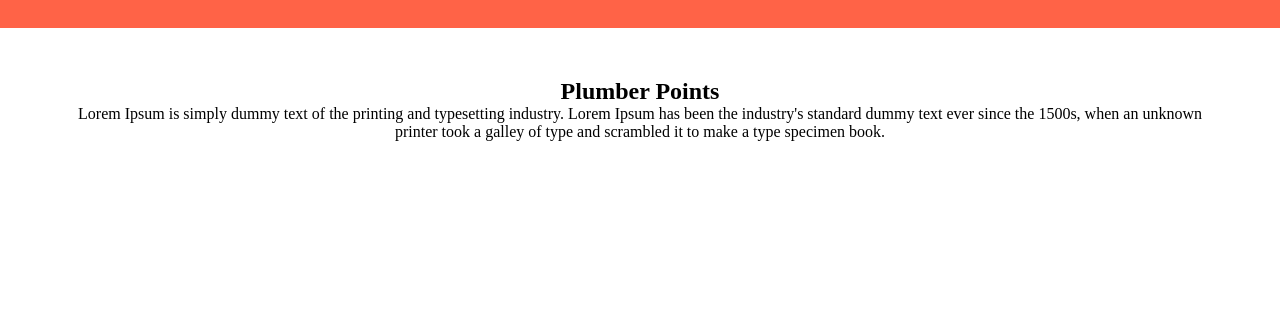
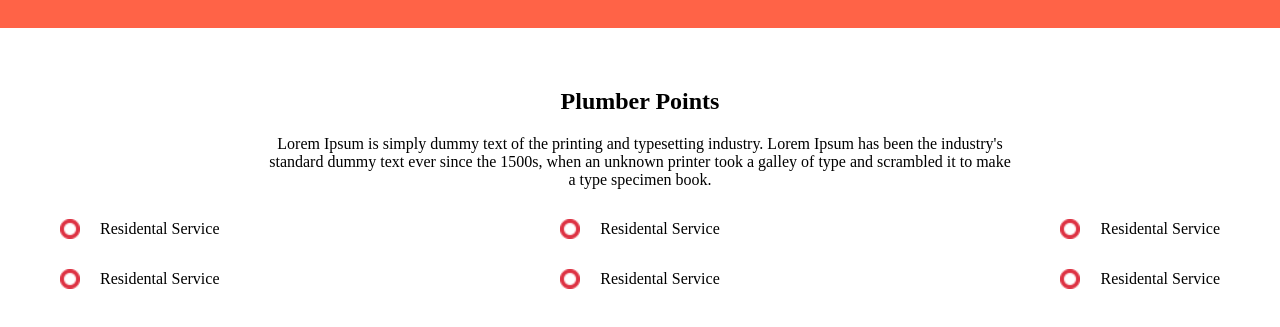
Before and after one commit to mdrashed-coder/plumber-point, a plain HTML site: page finel.html in a window 1280 px wide. Shown: the part 1860-2187 px from the top of the page. Before the commit the page ends 2051 px from the top, so only its background shows below. Drawn offline with Linux system fonts and the light colour scheme.

Commit message:
update site

```diff
--- a/css/finel.css
+++ b/css/finel.css
@@ -182,6 +182,7 @@ header .img{
      header .wraper-section .text{
         width: 100%;
         margin: 0 auto;
+        text-align: center;
     }
 
 }
@@ -348,3 +349,27 @@ header .img{
     text-align: center;
 
 }
+.point .top-text{
+    max-width: 768px;
+    margin: 0 auto;
+    padding: 10px;
+    padding-bottom: 30px;
+
+}
+.point .top-text h2{
+    padding-bottom: 20px;
+
+}
+.point .wraper-section {
+
+}
+.point .wraper-section .flex{
+    display: flex;
+    gap: 20px;
+    align-items: center;
+    padding-bottom: 30px;
+    flex-wrap: wrap;
+}
+.point .wraper-section .flex img{
+    width: 20px;
+}
--- a/finel.html
+++ b/finel.html
@@ -103,8 +103,43 @@
     </section>
     <section class="point">
         <div class="continer">
-            <h2>Plumber Points</h2>
-            <p>Lorem Ipsum is simply dummy text of the printing and typesetting industry. Lorem Ipsum has been the industry's standard dummy text ever since the 1500s, when an unknown printer took a galley of type and scrambled it to make a type specimen book.</p>
+            <div class="top-text">
+                <h2>Plumber Points</h2>
+                <p>Lorem Ipsum is simply dummy text of the printing and typesetting industry. Lorem Ipsum has been the industry's standard dummy text ever since the 1500s, when an unknown printer took a galley of type and scrambled it to make a type specimen book.</p>
+            </div>
+            <div class="wraper-section">
+                <div >
+                    <div class="flex">
+                        <img src="img/Ellipse 41.png" alt="" srcset="" >
+                        <span>Residental Service</span>
+                    </div>
+                    <div class="flex">
+                        <img src="img/Ellipse 41.png" alt="" srcset="">
+                        <span>Residental Service</span>
+                    </div>
+                </div>
+                <div >
+                    <div class="flex">
+                        <img src="img/Ellipse 41.png" alt="" srcset="" >
+                        <span>Residental Service</span>
+                    </div>
+                    <div class="flex">
+                        <img src="img/Ellipse 41.png" alt="" srcset="">
+                        <span>Residental Service</span>
+                    </div>
+                </div>
+                <div >
+                    <div class="flex">
+                        <img src="img/Ellipse 41.png" alt="" srcset="" >
+                        <span>Residental Service</span>
+                    </div>
+                    <div class="flex">
+                        <img src="img/Ellipse 41.png" alt="" srcset="">
+                        <span>Residental Service</span>
+                    </div>
+                </div>
+            </div>
+
         </div>
     </section>
 
```
Also changed, not shown: img/Ellipse 41.png (added).
